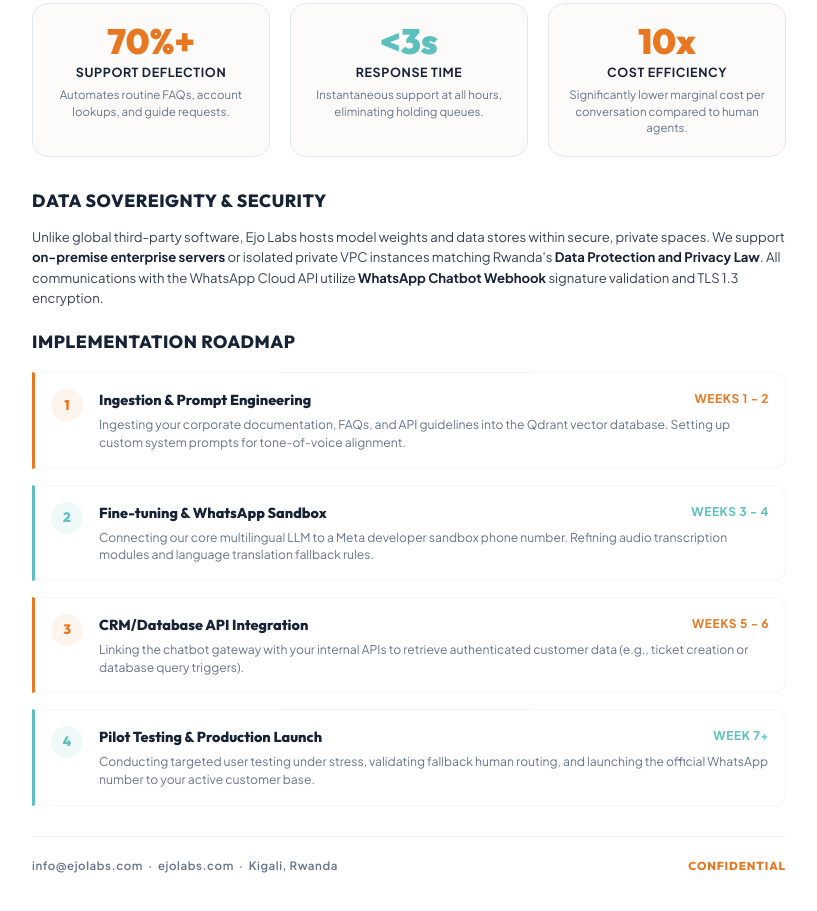
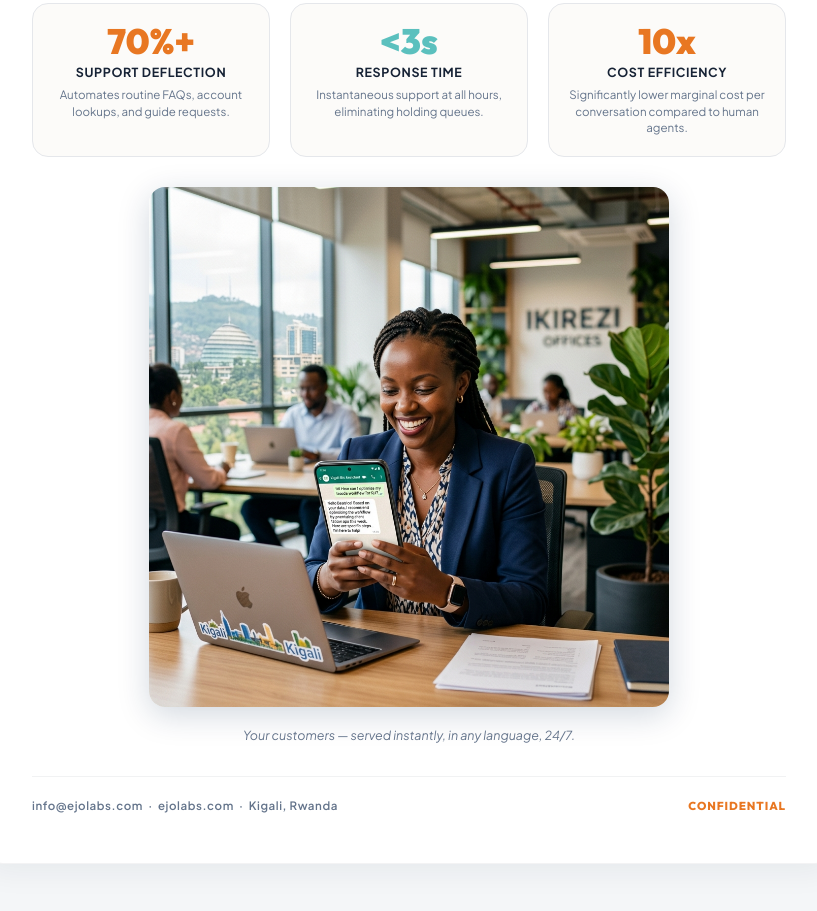
Before and after one commit to MarshalPrime/EjoLabs_AI_Services, a website: page whatsapp_proposal.html in a window 1280 px wide. Shown: the part 2583-3494 px from the top of the page, without its empty margins (231-1048 px from the left). Drawn offline with Linux system fonts and the light colour scheme.

Commit message:
Replace Data Sovereignty & Roadmap with hero image — simpler, visual Page 3

```diff
--- a/whatsapp_proposal.html
+++ b/whatsapp_proposal.html
@@ -780,7 +780,7 @@
     </div>
 
     <!-- ═══════════════════════════════════════════════
-         PAGE 3 — ROI METRICS, SECURITY & TIMELINE
+         PAGE 3 — ROI METRICS & HERO IMAGE
          ═══════════════════════════════════════════════ -->
     <div class="section-card" id="metrics-and-roadmap">
       <div>
@@ -816,53 +816,10 @@
           </div>
         </div>
 
-        <h3 style="font-size: 1.1rem; color: var(--navy-dark); margin-bottom: 12px; font-weight: 800; text-transform: uppercase; letter-spacing: 0.03em;">Data Sovereignty &amp; Security</h3>
-        <p style="font-size: 0.82rem; margin-bottom: 20px; line-height: 1.55;">
-          Unlike global third-party software, Ejo Labs hosts model weights and data stores within secure, private spaces. We support <strong>on-premise enterprise servers</strong> or isolated private VPC instances matching Rwanda's <strong>Data Protection and Privacy Law</strong>. All communications with the WhatsApp Cloud API utilize <strong>WhatsApp Chatbot Webhook</strong> signature validation and TLS 1.3 encryption.
-        </p>
-
-        <h3 style="font-size: 1.1rem; color: var(--navy-dark); margin-bottom: 12px; font-weight: 800; text-transform: uppercase; letter-spacing: 0.03em;">Implementation Roadmap</h3>
-        <div class="roadmap-timeline">
-          <div class="roadmap-step">
-            <div class="step-number">1</div>
-            <div class="step-content">
-              <div class="step-header-row">
-                <span class="step-title">Ingestion &amp; Prompt Engineering</span>
-                <span class="step-duration">Weeks 1 - 2</span>
-              </div>
-              <p class="step-desc">Ingesting your corporate documentation, FAQs, and API guidelines into the Qdrant vector database. Setting up custom system prompts for tone-of-voice alignment.</p>
-            </div>
-          </div>
-          <div class="roadmap-step teal-step">
-            <div class="step-number">2</div>
-            <div class="step-content">
-              <div class="step-header-row">
-                <span class="step-title">Fine-tuning &amp; WhatsApp Sandbox</span>
-                <span class="step-duration">Weeks 3 - 4</span>
-              </div>
-              <p class="step-desc">Connecting our core multilingual LLM to a Meta developer sandbox phone number. Refining audio transcription modules and language translation fallback rules.</p>
-            </div>
-          </div>
-          <div class="roadmap-step">
-            <div class="step-number">3</div>
-            <div class="step-content">
-              <div class="step-header-row">
-                <span class="step-title">CRM/Database API Integration</span>
-                <span class="step-duration">Weeks 5 - 6</span>
-              </div>
-              <p class="step-desc">Linking the chatbot gateway with your internal APIs to retrieve authenticated customer data (e.g., ticket creation or database query triggers).</p>
-            </div>
-          </div>
-          <div class="roadmap-step teal-step">
-            <div class="step-number">4</div>
-            <div class="step-content">
-              <div class="step-header-row">
-                <span class="step-title">Pilot Testing &amp; Production Launch</span>
-                <span class="step-duration">Week 7+</span>
-              </div>
-              <p class="step-desc">Conducting targeted user testing under stress, validating fallback human routing, and launching the official WhatsApp number to your active customer base.</p>
-            </div>
-          </div>
+        <!-- Hero Image — WhatsApp Chatbot in Action -->
+        <div style="margin-top: 28px; text-align: center;">
+          <img src="assets/whatsapp_chatbot_user.png" alt="Happy user interacting with WhatsApp AI Chatbot" style="width: 100%; max-width: 520px; border-radius: 16px; box-shadow: 0 8px 32px rgba(0,40,80,0.18);">
+          <p style="font-size: 0.78rem; color: #64748b; margin-top: 12px; font-style: italic;">Your customers — served instantly, in any language, 24/7.</p>
         </div>
       </div>
 
```
Also changed, not shown: assets/whatsapp_chatbot_user.png (added).
